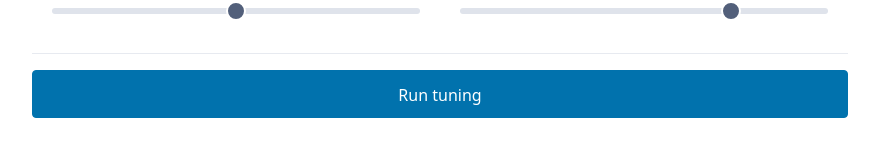
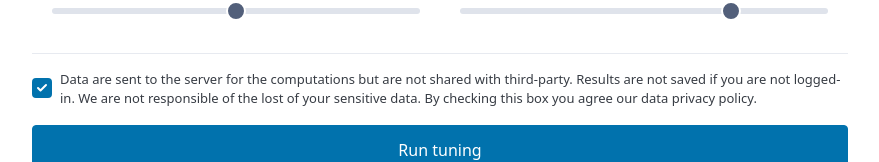
Before and after one commit to tbonnabaud/expressinhost_web, a Vue app in the folder frontend/: page /tuning in a window 1280 px wide. Shown: the part 891-1053 px from the top of the page, without its empty margins (200-1079 px from the left). Built offline with nearby package versions, Linux system fonts and the light colour scheme; no server answers.

Commit message:
Add data consent checkbox

```diff
--- a/frontend/src/components/TuningForm.vue
+++ b/frontend/src/components/TuningForm.vue
@@ -424,6 +424,16 @@ async function runTuning() {
 
     <hr />
 
+    <div id="dataConsent">
+      <input id="dataConsentCheckbox" type="checkbox" checked required />
+      <label for="dataConsentCheckbox">
+        Data are sent to the server for the computations but are not shared with
+        third-party. Results are not saved if you are not logged-in. We are not
+        responsible of the lost of your sensitive data. By checking this box you
+        agree our data privacy policy.
+      </label>
+    </div>
+
     <div id="tuningProgressWrapper">
       <ProgressBar
         v-if="tuningLoading"
@@ -472,6 +482,18 @@ td {
   row-gap: 1em;
 }
 
+#dataConsent {
+  margin-bottom: 1em;
+  display: flex;
+  flex-direction: row;
+  align-items: center;
+}
+
+#dataConsent label {
+  font-size: small;
+  flex: 1;
+}
+
 #runTuningButton {
   width: 100%;
   height: 100%;
```
